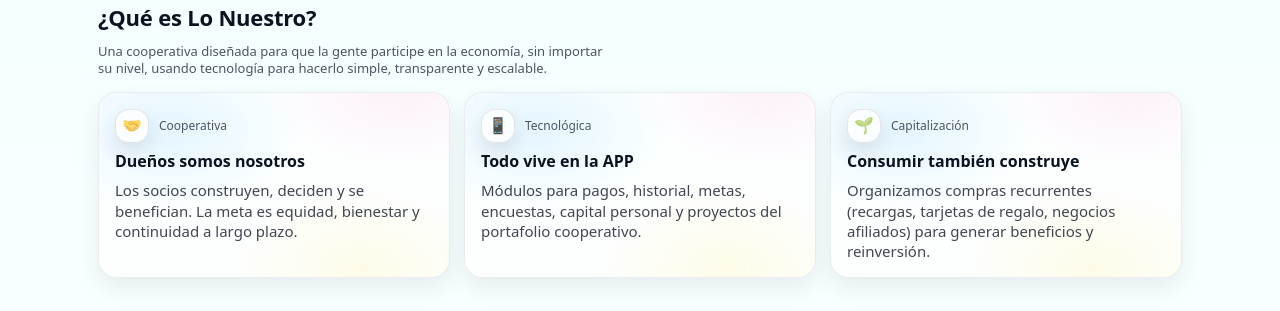
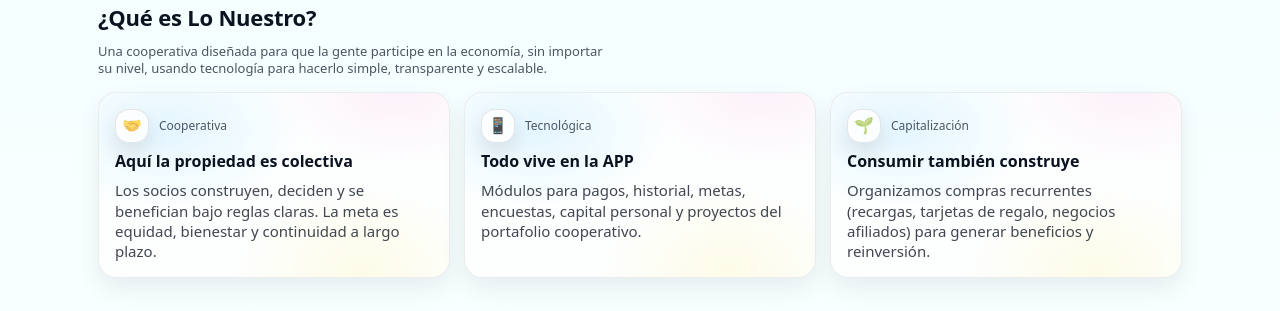
Before and after one commit to Natenun/lo-nuestro-web, a plain HTML site: page index.html in a window 1280 px wide. Shown: the part 1130-1441 px from the top of the page. Drawn offline with Linux system fonts and the light colour scheme.

Commit message:
Change heading and enhance paragraph description
Updated the heading and modified the paragraph text for clarity.

```diff
--- a/index.html
+++ b/index.html
@@ -852,9 +852,9 @@
         <div class="grid">
           <div class="feature col-4">
             <div class="kicker"><div class="icon">🤝</div><span>Cooperativa</span></div>
-            <h3>Dueños somos nosotros</h3>
+            <h3>Aquí la propiedad es colectiva</h3>
             <p class="sub">
-              Los socios construyen, deciden y se benefician. La meta es equidad, bienestar y continuidad a largo plazo.
+              Los socios construyen, deciden y se benefician bajo reglas claras. La meta es equidad, bienestar y continuidad a largo plazo.
             </p>
           </div>
 
```
